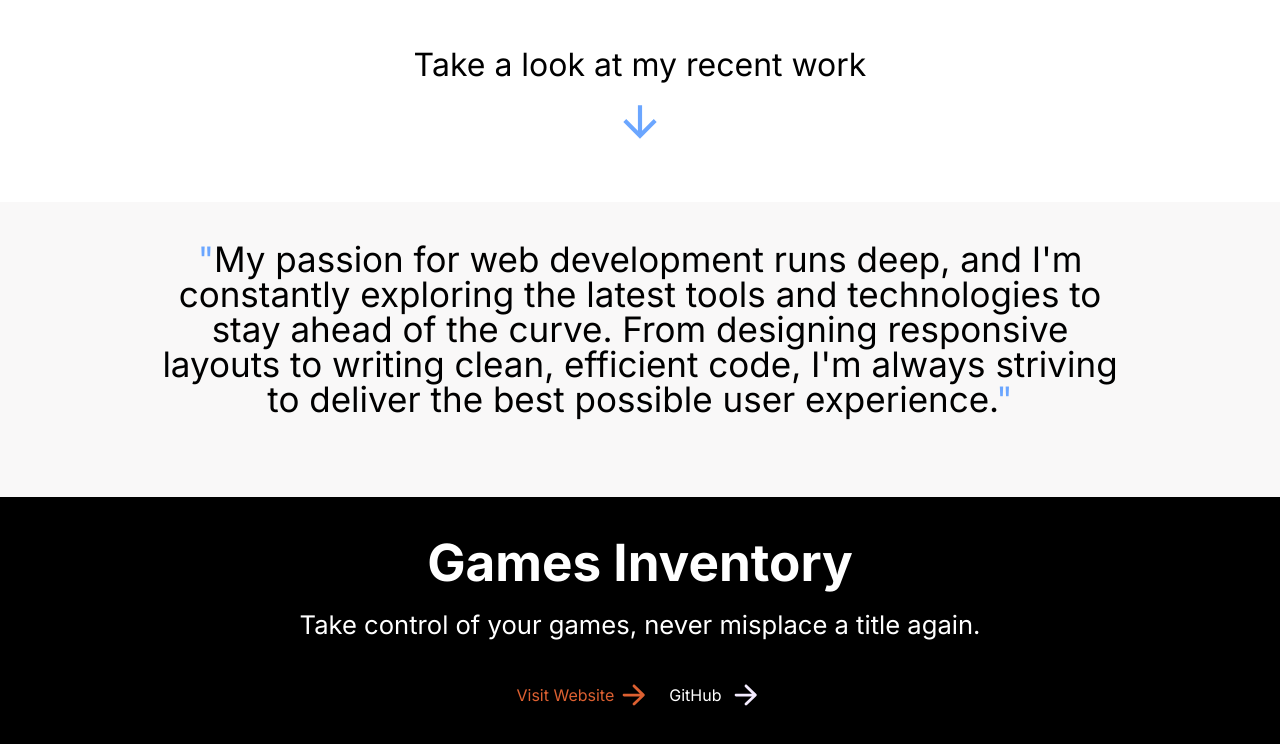
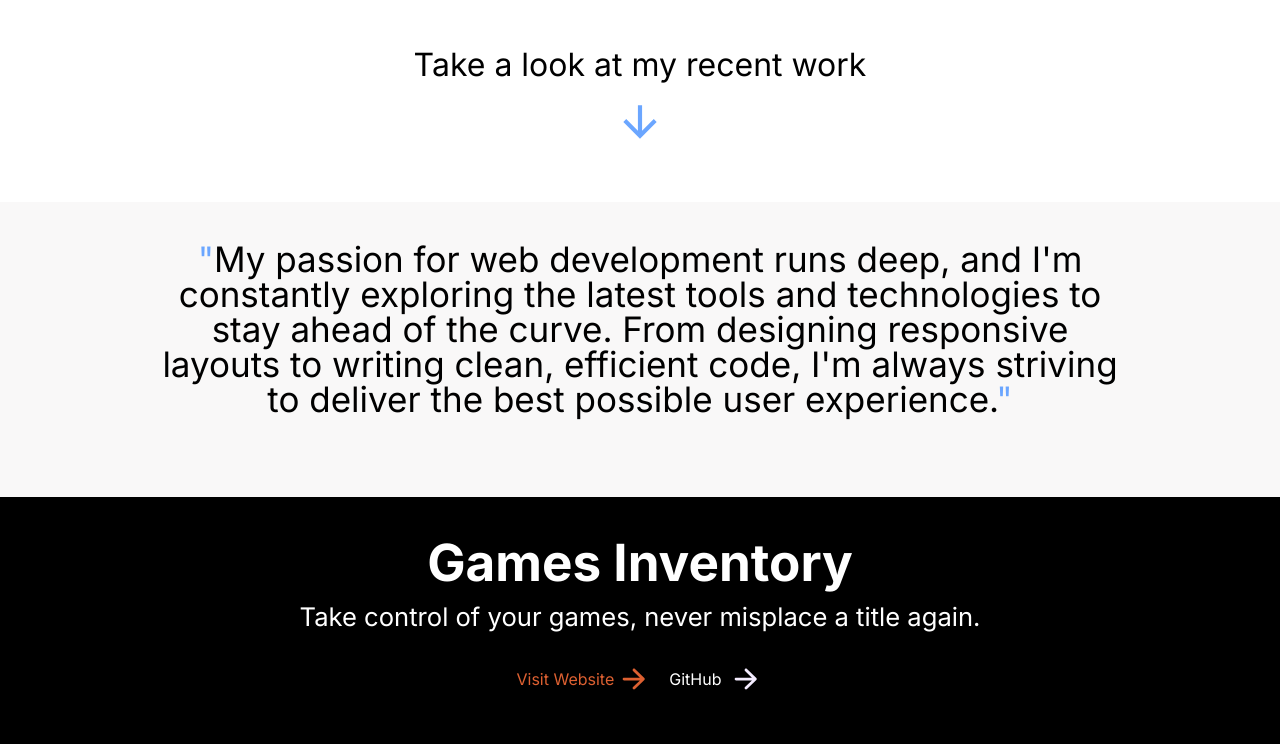
Before and after one commit to KunalP99/kportfoliov2, a React (Create React App) app: page / in a window 1280 px wide. Shown: the part 673-1417 px from the top of the page. Built offline with nearby package versions, Linux system fonts and the light colour scheme.

Commit message:
fix(styles): hide scroll bar on x-axis

```diff
--- a/src/styles/css/main.css
+++ b/src/styles/css/main.css
@@ -47,6 +47,10 @@ q:before, q:after {
 table {
   border-collapse: collapse;
   border-spacing: 0;
+}
+
+body {
+  overflow-x: hidden;
 }
 
 .container {
@@ -493,5 +497,5 @@ header button {
 }
 .projects-grid-container p {
   font-size: clamp(0.9375rem, 2vw, 2rem);
-  padding: 8px;
+  padding: 0px 40px;
 }
--- a/src/styles/scss/_app.scss
+++ b/src/styles/scss/_app.scss
@@ -1,3 +1,7 @@
+body {
+  overflow-x: hidden;
+}
+
 .container {
   width: 1903px;
   margin: 0 auto;
```
